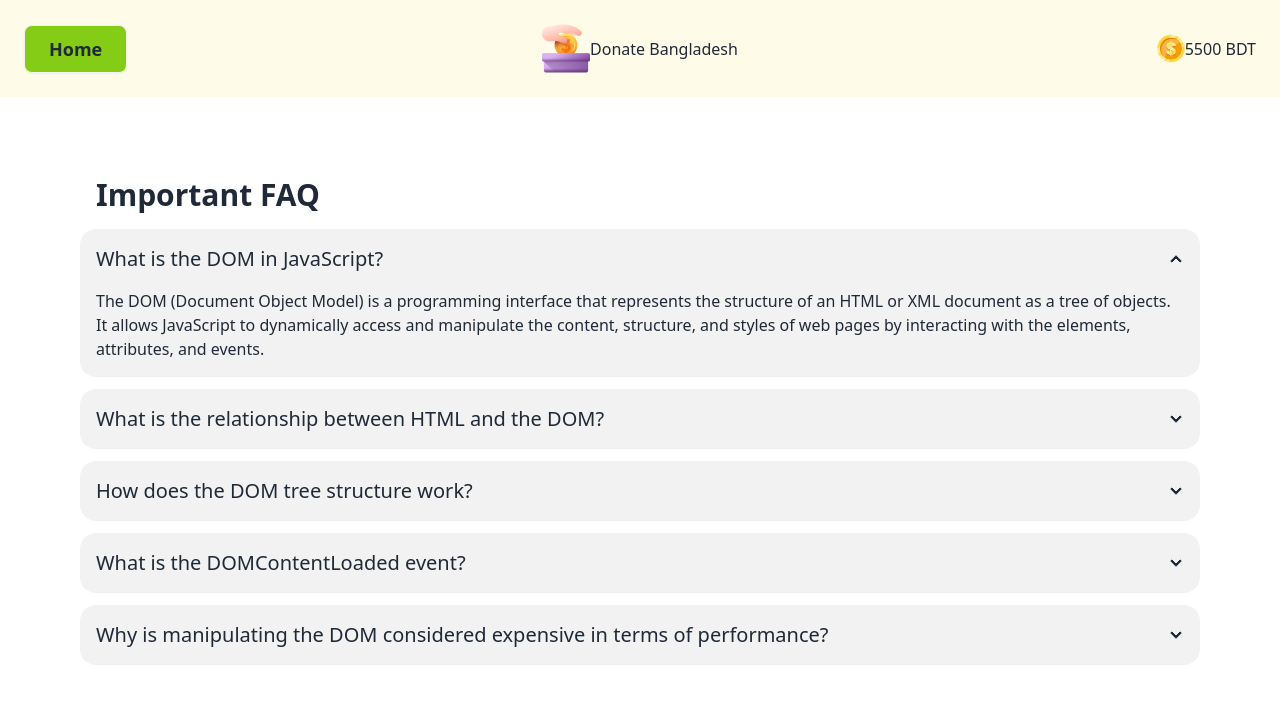
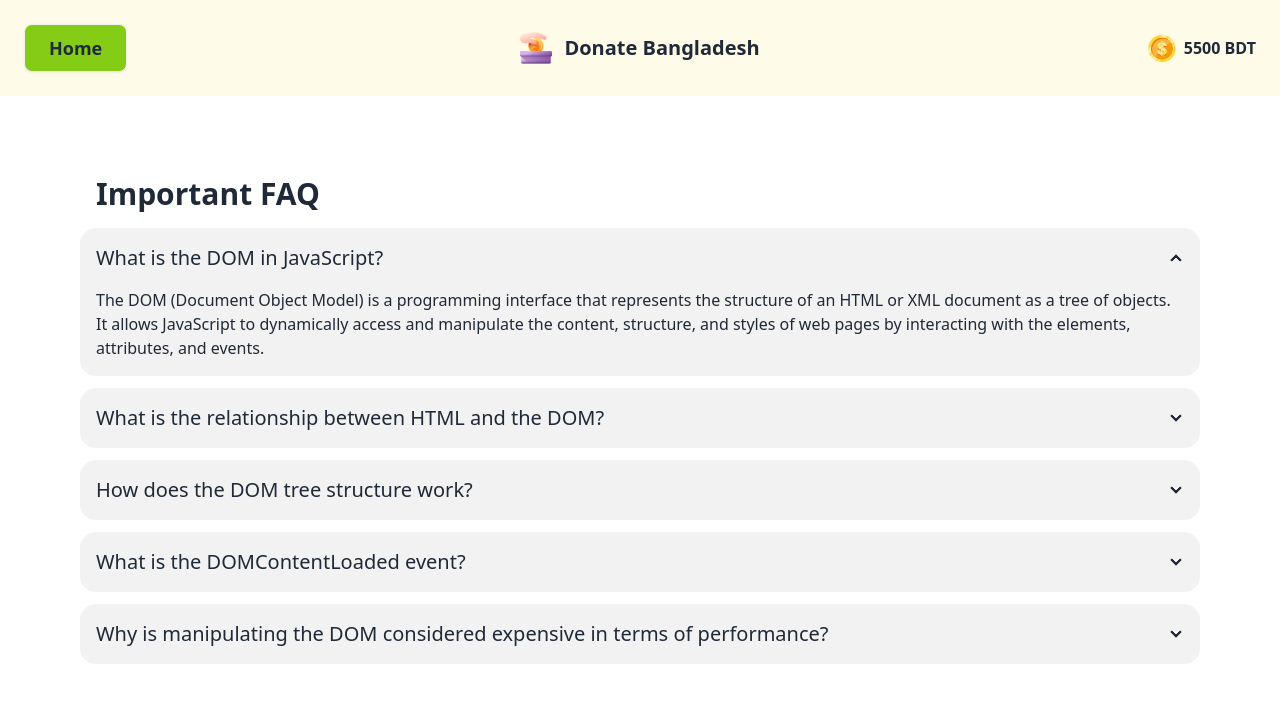
Before and after one commit to naafiisaa30/Donate_Bangladesh, a plain HTML site: page blog.html in a window 1280 px wide. Drawn offline with nearby package versions, Linux system fonts and the light colour scheme.

Commit message:
final-commit

```diff
--- a/blog.html
+++ b/blog.html
@@ -24,12 +24,12 @@
                     <button id="home-btn" class="btn  bg-lime-500 text-lg px-6">Home</button>
                 </div>
                 <div class="navbar-center lg:flex">
-                    <img src="assets/logo.png" alt="">
-                  <h1>Donate Bangladesh</h1>
+                    <img class="w-8 mr-3" src="assets/logo.png" alt="">
+                  <h1 class="text-xl font-bold">Donate Bangladesh</h1>
                 </div>
                 <div class="navbar-end">
-                  <img src="assets/coin.png" alt="">
-                  <h1><span id="available-amount">5500 </span>BDT</h1>
+                  <img class="mr-2" src="assets/coin.png" alt="">
+                  <h1 class="font-bold"><span id="available-amount">5500 </span>BDT</h1>
                 </div>
               </div>
 
--- a/js/blog.js
+++ b/js/blog.js
@@ -1,9 +1,9 @@
+
+// Blog button Clicked
 document.getElementById('blog-btn').addEventListener('click', function(event){
 
-    //step-2   ----> prevent the reload
     event.preventDefault();
     window.location.href = '/blog.html';
-
 
 })
 
```
Also changed, not shown: index.html (+8 -7 lines), js/modal.js (+0 -8 lines).
